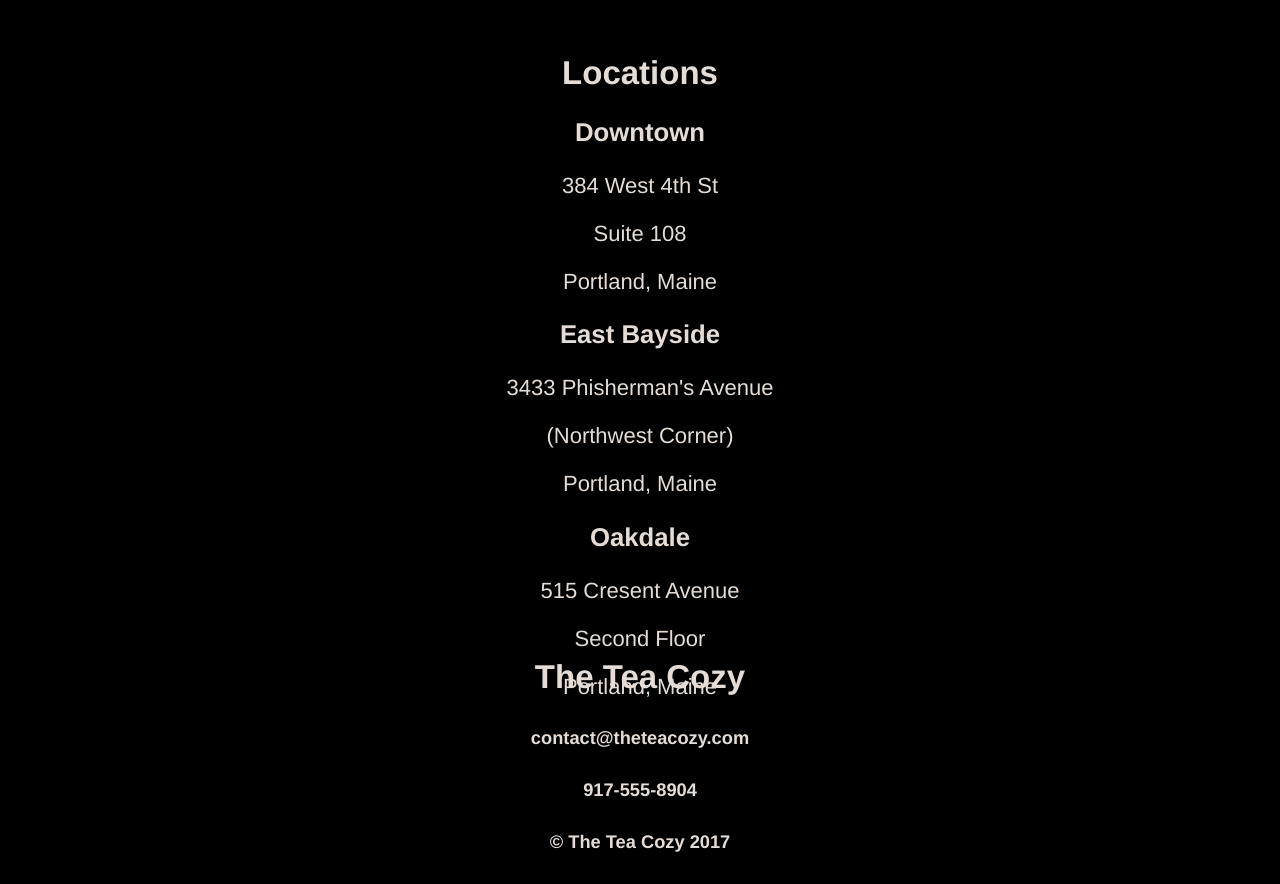
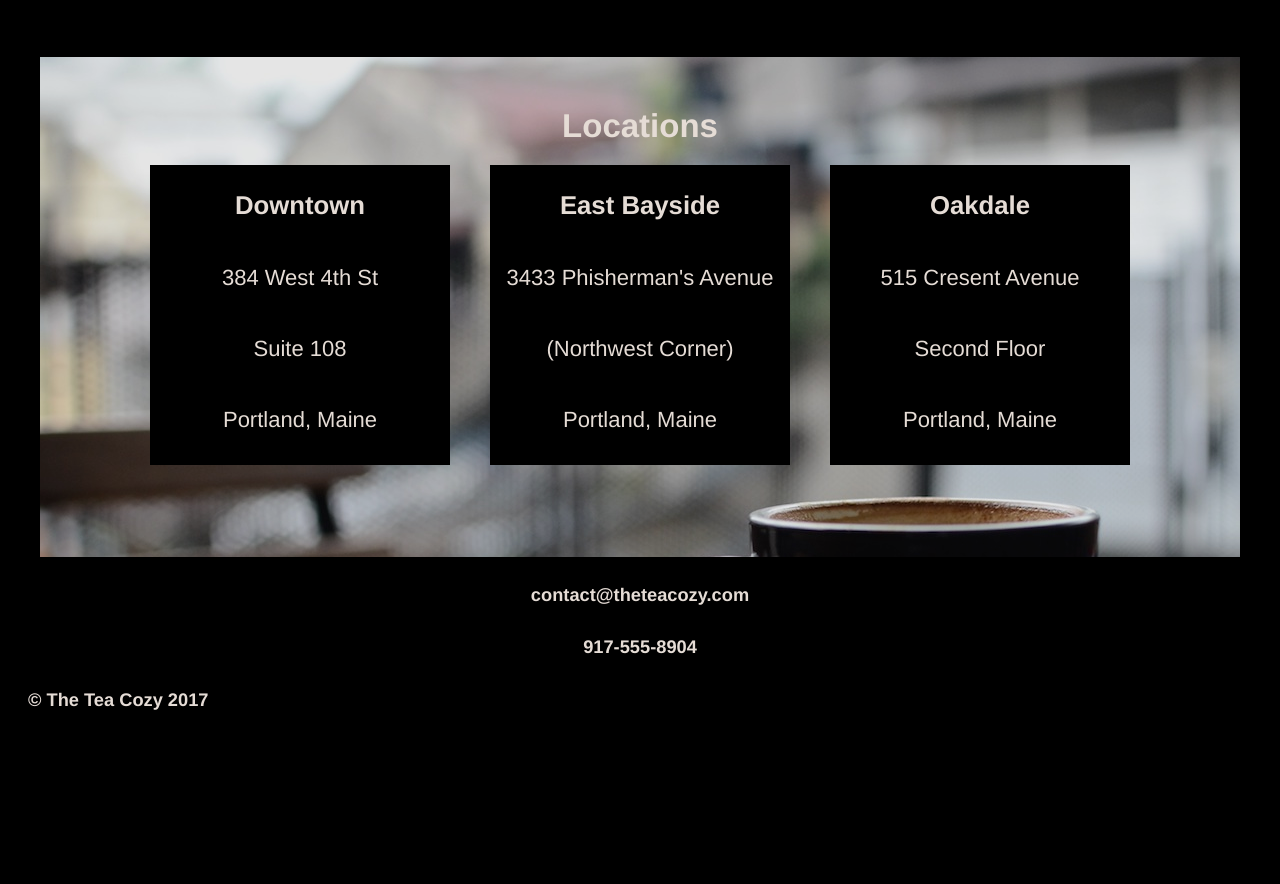
Before and after one commit to hapijobarron/TeaCozy, a plain HTML site: page index.html in a window 1280 px wide. Shown: the part 1426-2310 px from the top of the page. After the commit the page ends 2167 px from the top, so only its background shows below. Drawn offline with Linux system fonts and the light colour scheme.

Commit message:
final code

```diff
--- a/resources/css/style.css
+++ b/resources/css/style.css
@@ -6,8 +6,8 @@ body{
   opacity: 0.9;
   text-align: center;
   margin-top: 0px;
-  margin: auto;
   justify-content: center;
+
 }
 
 header {
@@ -45,10 +45,10 @@ header a {
 .content{
   position: relative;
   top: 69px;
-  width: 100%
   display: flex;
   flex-direction: column;
   align-items: center;
+  justify-content: center;
 }
 .mission {
   background-image: url("../images/img-mission-background.jpg");
@@ -74,15 +74,47 @@ header a {
   display: inline-flex;
   flex-wrap: wrap;
   justify-content:center;
-  margin-bottom: 30px;
+  margin-bottom: 60px;
+
 }
 
 .tea-images img {
   height: 200px;
   width: 300px;
-  margin: 0 10px;
+  margin: 0px 10px;
 }
 
 .tea-images h4{
   margin: 10px;
 }
+
+.locations {
+  background-image: url(../images/img-locations-background.jpg);
+  height: 500px;
+  width: 1200px;
+}
+
+.locationBoxes{
+  display: flex;
+  justify-content: center;
+}
+
+.location-box {
+  background-color: black;
+  width: 300px;
+  height: 300px;
+  opacity: 1;
+  margin: 20px 20px
+}
+.location-box p{
+  margin: 45px 10px;
+}
+
+.locations h2 {
+  margin-top: 50px;
+}
+
+footer {
+  text-align: left;
+  margin-left: 20px;
+}
```
